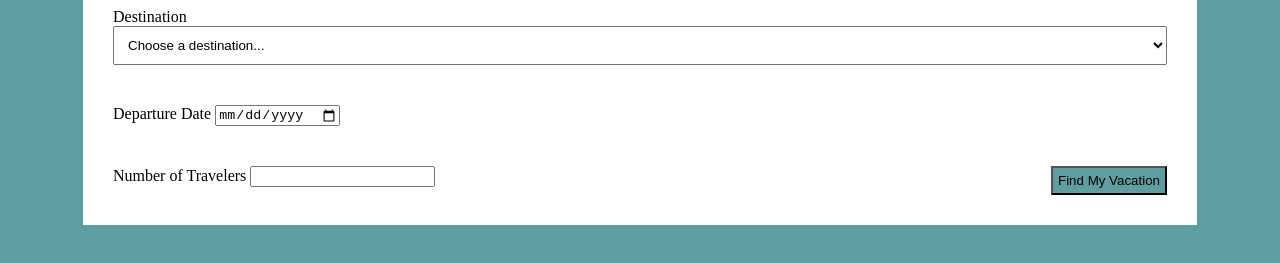
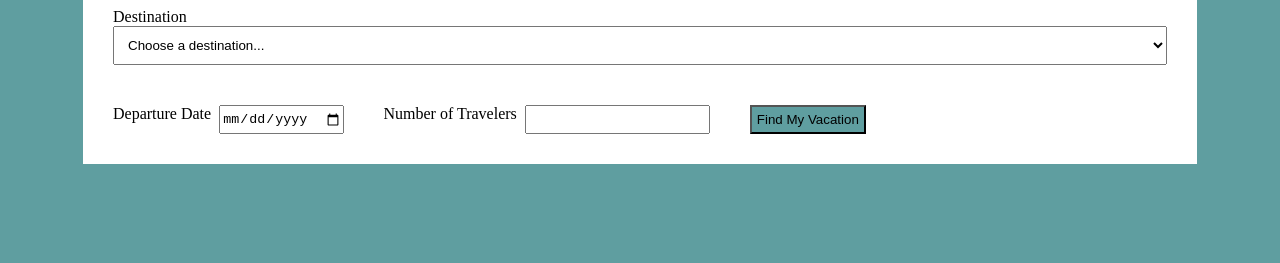
Before and after one commit to Necobi/vacation, a website: page views/home.html in a window 1280 px wide. Shown: the part 297-560 px from the top of the page. Drawn offline with Linux system fonts and the light colour scheme.

Commit message:
kinda done

```diff
--- a/public/styles/vacation.css
+++ b/public/styles/vacation.css
@@ -29,8 +29,8 @@ body{
 
 #depart-date,
 #num-travelers{
-    flex: 1 1 50%;
-    flex-direction: column;
+    display: flex;
+    flex-direction: row;
     gap: 8px;
 }
 #submit-button {
```
